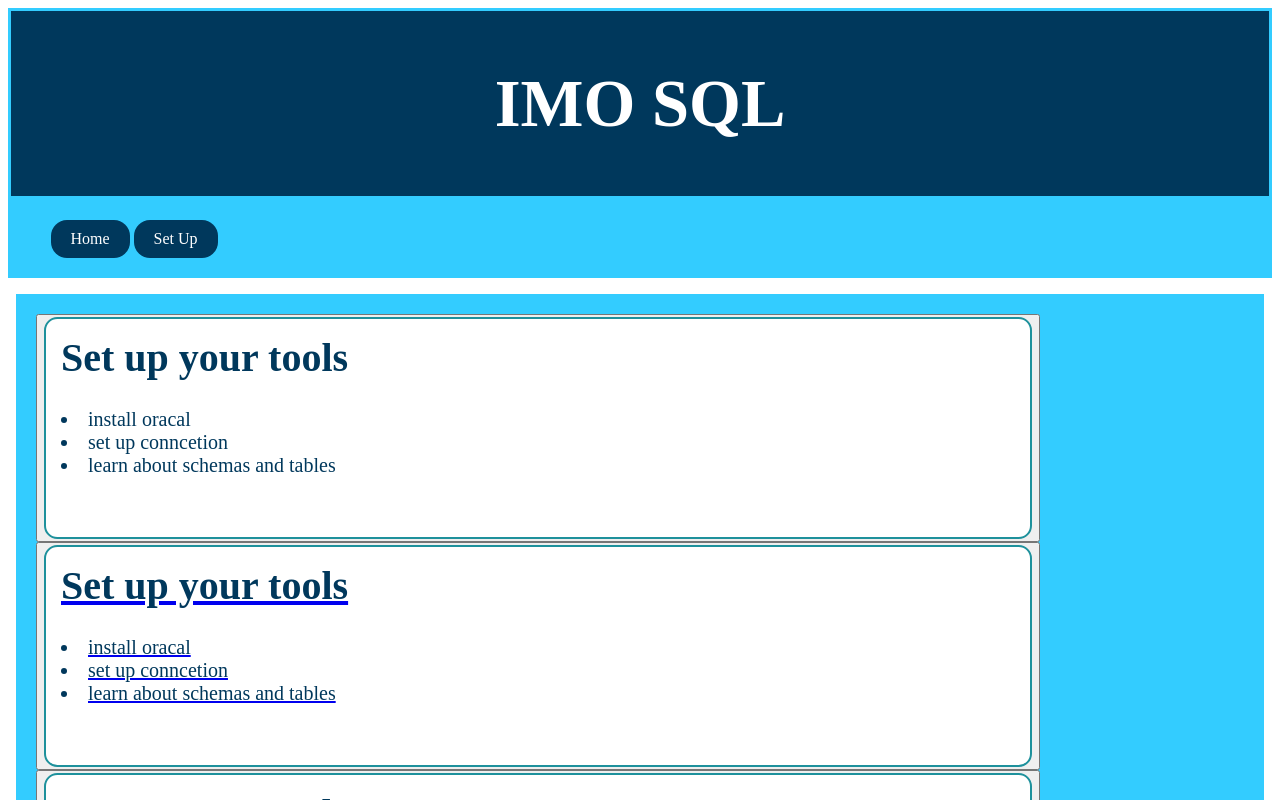
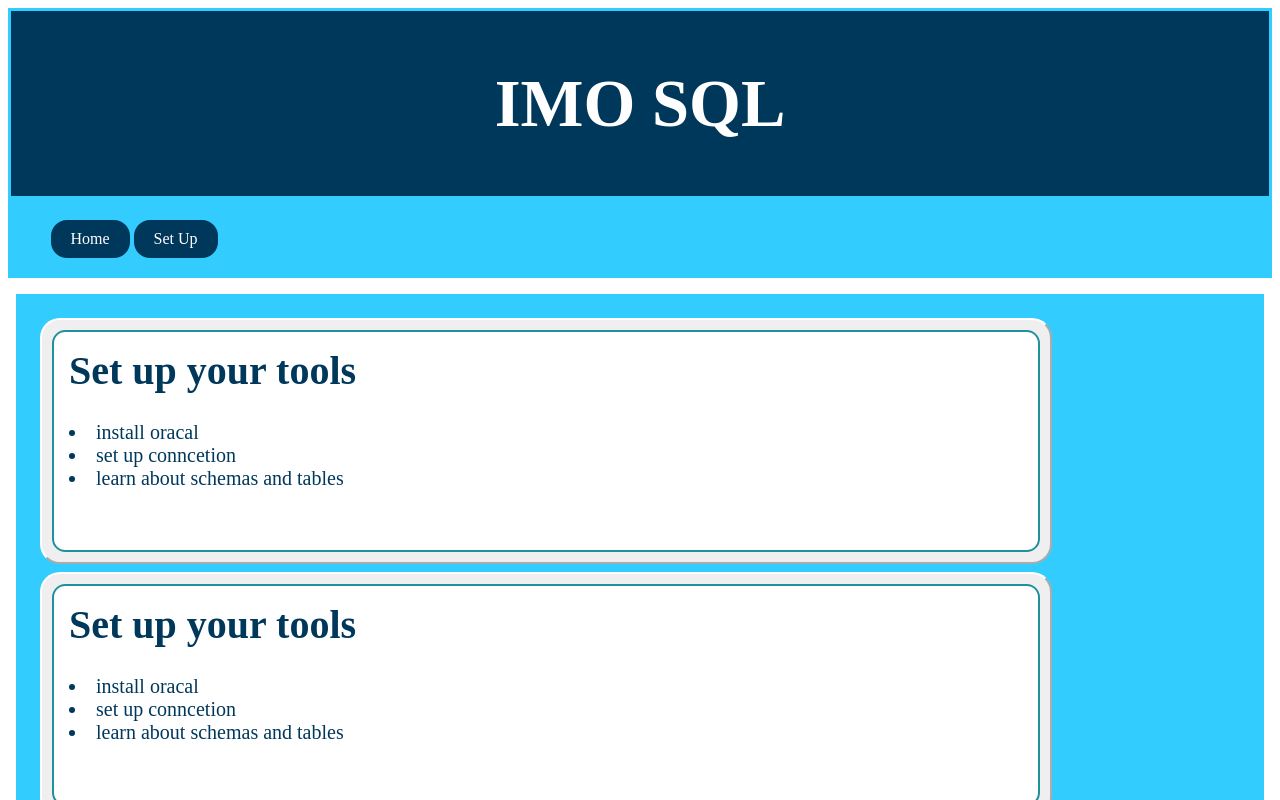
Before and after one commit to Haughee/imo-sql-home, an Angular app: page / in a window 1280 px wide. Shown: the top 800 px of the page. Built offline with nearby package versions, Linux system fonts and the light colour scheme.

Commit message:
2 files modified

```diff
--- a/src/app/app.component.css
+++ b/src/app/app.component.css
@@ -23,6 +23,7 @@ font-family: PT sans-serif;
 padding: 20px ;
 font-size: 20px;
 float: none;
+text-decoration: none
 }
 
 .button {
@@ -36,6 +37,7 @@ display: inline-block;
 margin: 4px 2px;
 cursor: pointer;
 border-radius: 16px;
+
 }
 
 div a{
@@ -47,15 +49,18 @@ div a{
 background-color: #F77E31;
 }
 
-div h1
+
+
+
 
 .button2 {
 align-self:center;
-background-color:#1e919c;
-border-radius: 10px;
+color:#00385C;;
+border-radius: 20px;
 border-color:white;
 margin: 4px 4px;
-width:32.5%;
+padding: 10px;
+text-decoration: none;
 }
 
 .button2:hover {
@@ -77,4 +82,9 @@ Posistion:fixed;
 Top:px;
 width: 32.5%;
 font-size: 20px;
+text-decoration: none;
 }
+
+*{
+  text-decoration: none;
+}
--- a/src/app/app.component.html
+++ b/src/app/app.component.html
@@ -12,7 +12,7 @@
 </header>
 <form><nav>
   <ul>
-     <div Class="button">
+     <div Class="button" >
         <a href="https://angular-imo-sql-home.stackblitz.io" >Home</a></div>
      <div Class="button">
         <a href="https://angular-imo-sql-setup.stackblitz.io">Set Up</a></div>
@@ -20,20 +20,9 @@
 </nav></form>
   <body class="body1">
 
-<button class="button2"><a><td><div><h1>Set up your tools</h1>
-    <li>
-      install oracal
-    </li>
-    <li>
-      set up conncetion
-    </li>
-    <li>
-      learn about schemas and tables
-    </li>
- </div></td> </a></button>
 
- <button><a href="https://angular-imo-sql-setup.stackblitz.io"><td><div Class="button2">
-    <h1>Set up your tools</h1>
+ <button class=button2 ><a href="https://angular-imo-sql-setup.stackblitz.io"><td><div id=box>
+    <h1 >Set up your tools</h1>
       <li>
        install oracal
       </li>
```
